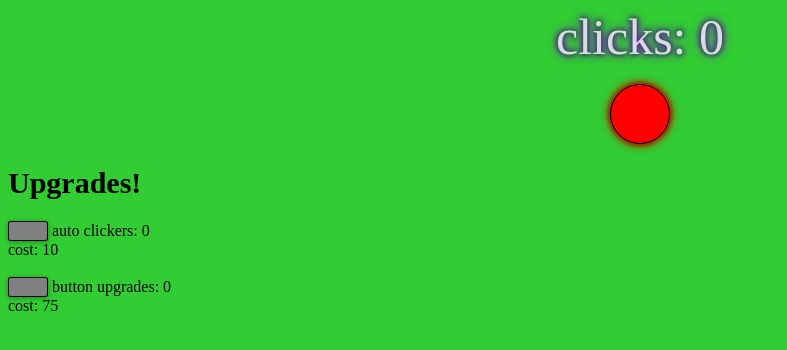
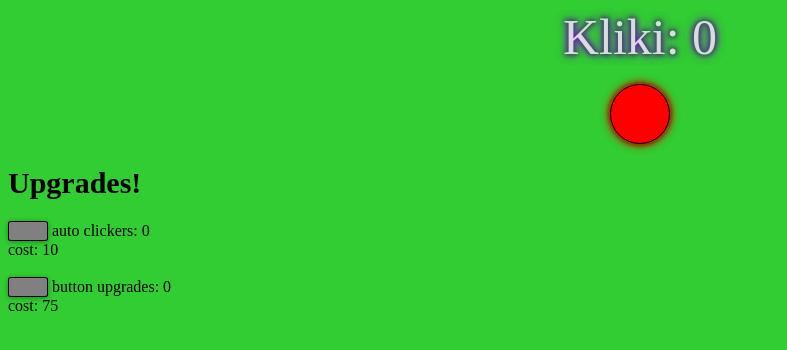
Before and after one commit to blobyblobyblob/Latek-Clicker, a plain HTML site: page index.html in a window 1280 px wide. Shown: the whole page, without its empty margins (0-787 px from the left). Drawn offline with Linux system fonts and the light colour scheme.

Commit message:
Update index.html

```diff
--- a/index.html
+++ b/index.html
@@ -9,7 +9,7 @@
   <body>
     <div onclick="codeinput()" class="codebox"></div>
     <center>
-    <div class="texty" style="font-size: 50px" id="var">clicks: 0</div>
+    <div class="texty" style="font-size: 50px" id="var">Kliki: 0</div>
     <br>
 
 
```
